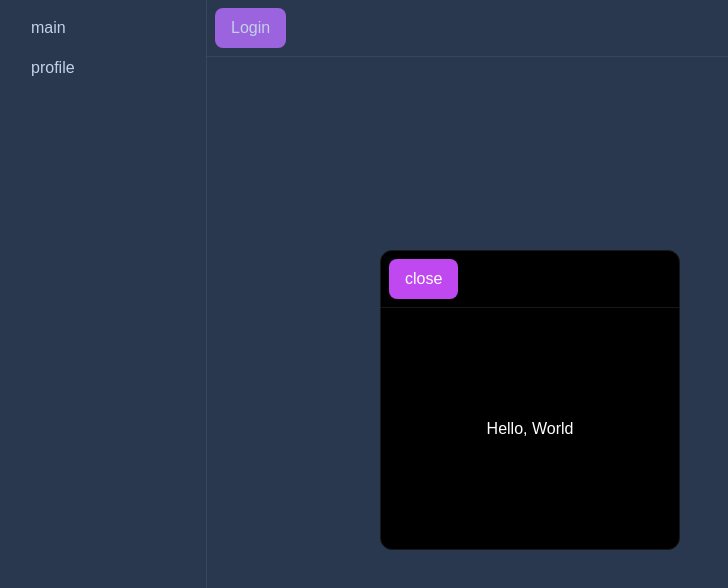
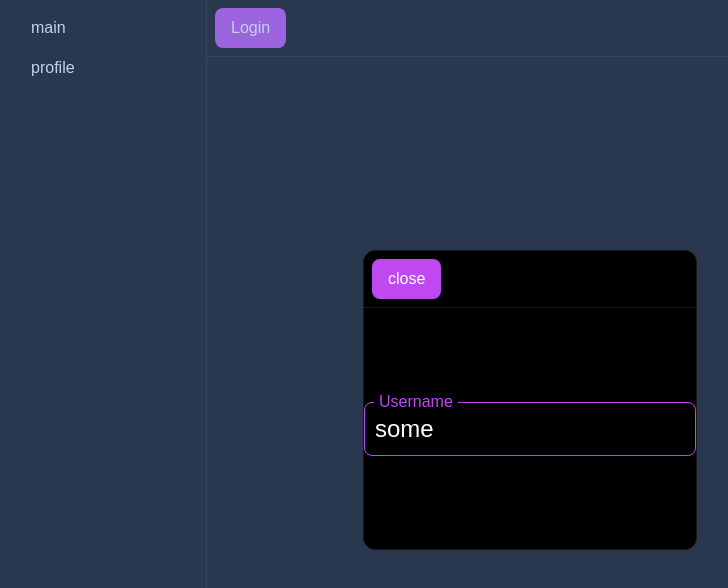
Before and after one commit to bbabdibakas/wavion, a React app: page / in a window 1280 px wide. Both pictures are taken after a click on the button "Login". Shown: the top 588 px of the page, without its empty margins (110-838 px from the left). Built offline with nearby package versions, Linux system fonts and the light colour scheme.

Commit message:
feat: added ui kit AppInput

```diff
--- a/src/app/styles/variables.scss
+++ b/src/app/styles/variables.scss
@@ -10,4 +10,5 @@
     --app-bg-color: #000;
     --primary-color: #fff;
     --border-color: #181818;
+    --highlight-color: #c048f0;
 }
--- a/src/pages/MainPage/ui/MainPage.tsx
+++ b/src/pages/MainPage/ui/MainPage.tsx
@@ -1,10 +1,17 @@
 import { useState } from "react"
 import AppButton from "shared/ui/AppButton/AppButton"
 import { AppHeader } from "shared/ui/AppHeader/AppHeader"
+import AppInput from "shared/ui/AppInput/AppInput"
 import { AppModal } from "shared/ui/AppModal/AppModal"
 
 const MainPage = () => {
     const [isModalOpen, setIsModalOpen] = useState<boolean>(false)
+
+    const [username, setUsername] = useState<string>('some')
+
+    const onChangeUsername = (value: string) => {
+        setUsername(value)
+    }
 
     const onModalOpen = () => {
         setIsModalOpen(true)
@@ -24,7 +31,7 @@
             {
                 isModalOpen && (
                     <AppModal isOpen={isModalOpen} onClose={onModalClose}>
-                        Hello, World
+                        <AppInput value={username} onChange={onChangeUsername} placeholder="Username"/>
                     </AppModal>
                 )
             }
--- a/src/shared/ui/AppButton/AppButton.module.scss
+++ b/src/shared/ui/AppButton/AppButton.module.scss
@@ -1,7 +1,7 @@
 .AppButton {
     cursor: pointer;
     color: var(--primary-color);
-    background: #c048f0;
+    background: var(--highlight-color);
     border: none;
     padding: 8px 16px;
     border-radius: 8px;
--- /dev/null
+++ b/src/shared/ui/AppInput/AppInput.module.scss
@@ -0,0 +1,41 @@
+.wrapper {
+    position: relative;
+}
+
+.AppInput {
+    background: none;
+    border: 1px solid var(--border-color);
+    border-radius: 8px;
+    box-sizing: border-box;
+    padding: 10px;
+    font: var(--font-l);
+    color: var(--primary-color);
+    outline: none;
+}
+
+.AppInput::placeholder {
+    opacity: 0;
+}
+
+.AppInput:not(:placeholder-shown)+.placeholder {
+    font: var(--font-m);
+    top: 0;
+    color: var(--highlight-color);
+    padding: 0 5px;
+    background: var(--app-bg-color);
+}
+
+.AppInput:not(:placeholder-shown) {
+    border-color: var(--highlight-color);
+}
+
+.placeholder {
+    pointer-events: none;
+    position: absolute;
+    left: 10px;
+    top: 50%;
+    transform: translateY(-50%);
+    font: var(--font-l);
+    transition: all 0.2s ease;
+    color: var(--primary-color);
+}
--- /dev/null
+++ b/src/shared/ui/AppInput/AppInput.tsx
@@ -0,0 +1,42 @@
+import { ChangeEvent, InputHTMLAttributes } from "react"
+import cls from './AppInput.module.scss'
+import { classNames } from "shared/lib/classNames/classNames"
+
+interface AppInputProps extends Omit<InputHTMLAttributes<HTMLInputElement>, 'value' | 'onChange'> {
+    className?: string
+    value: string
+    onChange: (value: string) => void
+}
+
+const AppInput = (props: AppInputProps) => {
+    const {
+        children,
+        className,
+        placeholder,
+        value,
+        onChange,
+        ...otherProps
+    } = props
+
+
+    const onChangeHandler = (e: ChangeEvent<HTMLInputElement>) => {
+        onChange(e.target.value)
+    }
+
+    return (
+        <div className={cls.wrapper}>
+            <input
+                className={classNames(cls.AppInput, {}, [className])}
+                value={value}
+                onChange={onChangeHandler}
+                placeholder={placeholder}
+                {...otherProps}
+            ></input>
+            <div className={cls.placeholder}>
+                {placeholder}
+            </div>
+        </div>
+    )
+}
+
+export default AppInput
```
